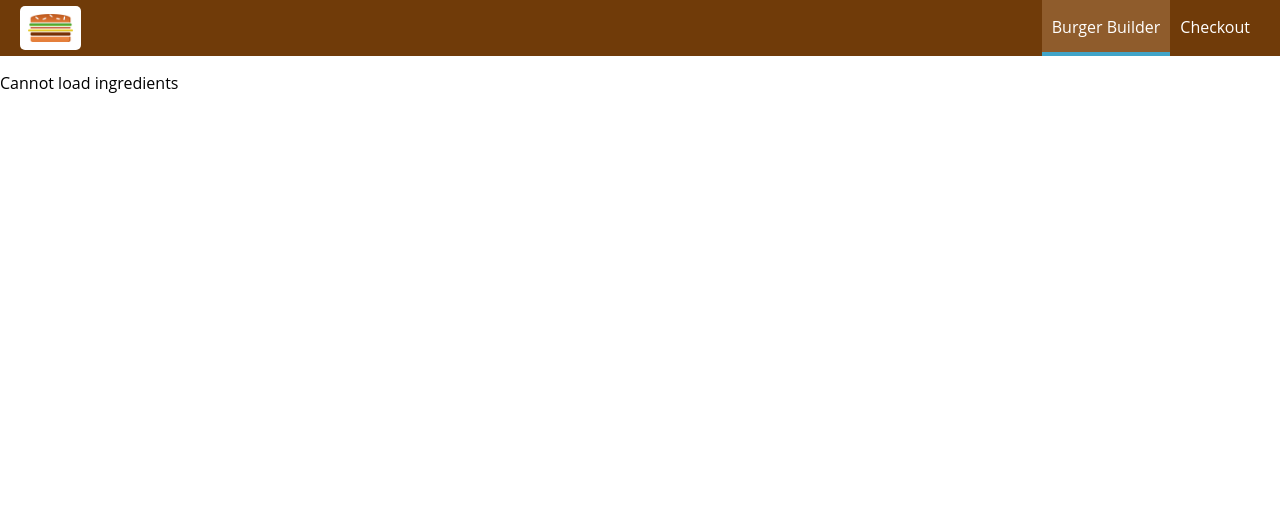
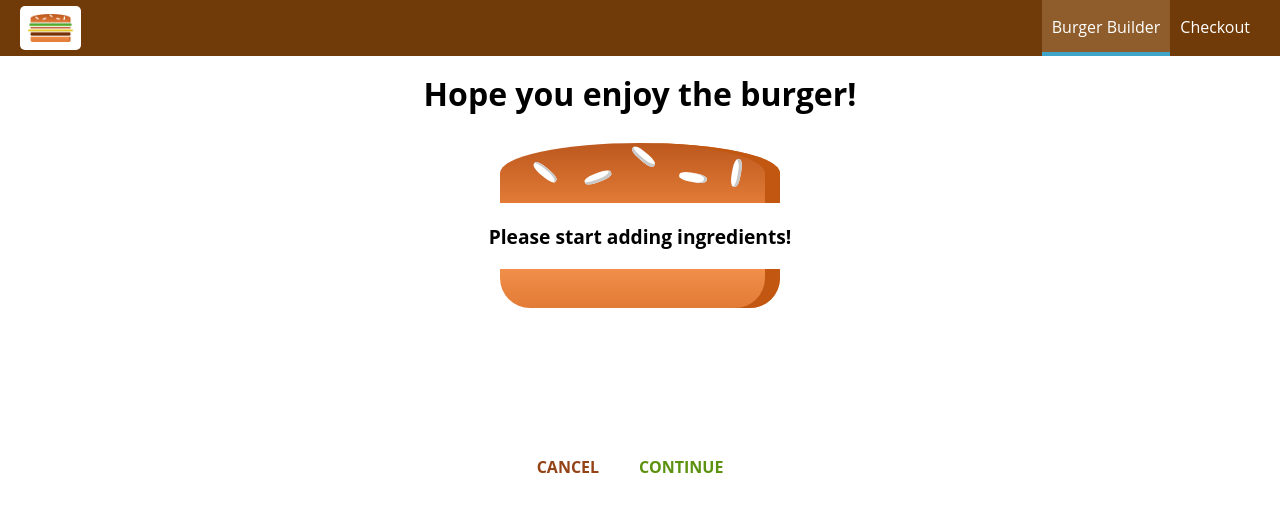
Before and after one commit to kedar512/burger-builder, a React (Create React App) app: page /checkout in a window 1280 px wide. Shown: the top 512 px of the page. Built offline with nearby package versions, Linux system fonts and the light colour scheme; no server answers; the HTML template or start-up script is replaced by a standard one.

Commit message:
Added routing in progress changes

```diff
--- a/package.json
+++ b/package.json
@@ -10,6 +10,7 @@
     "prop-types": "^15.7.2",
     "react": "^17.0.1",
     "react-dom": "^17.0.1",
+    "react-router-dom": "^5.2.0",
     "react-scripts": "4.0.2",
     "web-vitals": "^1.1.0"
   },
--- a/src/App.js
+++ b/src/App.js
@@ -1,7 +1,9 @@
 import { Component } from 'react';
+import { Route, Switch } from 'react-router-dom';
 
 import Layout from './hoc/Layout/Layout';
 import BurgerBuilder from './containers/BurgerBuilder/BurgerBuilder';
+import Checkout from './containers/Checkout/Checkout';
 
 class App extends Component {
 
@@ -9,7 +11,10 @@ class App extends Component {
     return (
       <div>
         <Layout>
-          <BurgerBuilder />
+          <Switch>
+            <Route path='/checkout' component={Checkout} />
+            <Route path='/' component={BurgerBuilder} />
+          </Switch>
         </Layout>
       </div>
     );
--- /dev/null
+++ b/src/components/Order/CheckoutSummary/CheckoutSummary.js
@@ -0,0 +1,19 @@
+import Burger from '../../Burger/Burger';
+import Button from '../../UI/Button/Button';
+
+import classes from './CheckoutSummary.module.css';
+
+const checkoutSummary = (props) => {
+    return (
+        <div className={classes.CheckoutSummary}>
+            <h1>Hope you enjoy the burger!</h1>
+            <div style={{ width: '100%', margin: 'auto'}}>
+                <Burger ingredients={props.ingredients} />
+            </div>
+            <Button clicked={props.checkoutCancelled} btnType='Danger'>CANCEL</Button>
+            <Button clicked={props.checkoutContinued} btnType='Success'>CONTINUE</Button>
+        </div>
+    );
+}
+
+export default checkoutSummary;
--- /dev/null
+++ b/src/components/Order/CheckoutSummary/CheckoutSummary.module.css
@@ -0,0 +1,11 @@
+.CheckoutSummary {
+    text-align: center;
+    width: 80%;
+    margin: auto;
+}
+
+@media (min-width: 600px) {
+    .CheckoutSummary {
+        width: 500px;
+    }
+}
--- a/src/containers/BurgerBuilder/BurgerBuilder.js
+++ b/src/containers/BurgerBuilder/BurgerBuilder.js
@@ -88,7 +88,7 @@ class BurgerBuilder extends Component {
 
     purchaseContinueHandler = () => {
         //alert('You have purchased a delicous burger successfully!');
-        this.setState({ loading: true });
+        /* this.setState({ loading: true });
         const order = {
             ingredients: this.state.ingredients,
             price: this.state.totalPrice,
@@ -112,7 +112,19 @@ class BurgerBuilder extends Component {
             .catch(error => {
                 console.log(error);
                 this.setState({ loading: false, purchasing: false });
-            });
+            }); */
+        const queryParams = [];
+
+        for (let i in this.state.ingredients) {
+            queryParams.push(`${i}=${this.state.ingredients[i]}`);
+        }
+
+        const queryString = queryParams.join('&');
+
+        this.props.history.push({
+            pathname: '/checkout',
+            search: `?${queryString}`
+        });
     }
 
     render() {
--- /dev/null
+++ b/src/containers/Checkout/Checkout.js
@@ -0,0 +1,50 @@
+import React, { Component } from 'react';
+import { Route } from 'react-router-dom';
+
+import CheckoutSummary from '../../components/Order/CheckoutSummary/CheckoutSummary';
+import ContactData from './ContactData/ContactData';
+
+class Checkout extends Component {
+
+    state = {
+        ingredients: {
+            salad: 1,
+            bacon: 1,
+            cheese: 1,
+            meat: 1
+        }
+    }
+
+    componentDidMount() {
+        const query = new URLSearchParams(this.props.location.search);
+        const ingredients = {};
+
+        for (let param of query.entries()) {
+            ingredients[param[0]] = +param[1];
+        }
+
+        this.setState({ ingredients: ingredients });
+    }
+
+    checkoutCancelledHandler = () => {
+        this.props.history.goBack();
+    }
+
+    checkoutContinuedHandler = () => {
+        this.props.history.replace('/checkout/contact-data');
+    }
+
+    render() {
+        return(
+            <div>
+                <CheckoutSummary
+                    ingredients={this.state.ingredients}
+                    checkoutCancelled={this.checkoutCancelledHandler}
+                    checkoutContinued={this.checkoutContinuedHandler} />
+                <Route path={`${this.props.match.url}/contact-data`} component={ContactData} />
+            </div>
+        );
+    }
+}
+
+export default Checkout;
--- /dev/null
+++ b/src/containers/Checkout/ContactData/ContactData.js
@@ -0,0 +1,32 @@
+import React, { Component } from 'react';
+
+import Button from '../../../components/UI/Button/Button';
+
+import classes from './ContactData.module.css';
+
+class ContactData extends Component {
+
+    state = {
+        name: '',
+        email: '',
+        address: {
+            street: '',
+            postalCode: ''
+        }
+    }
+
+    render() {
+        return(
+            <div className={classes.ContactData}>
+                <h4>Enter your contact details</h4>
+                <input className={classes.Input}  type='text' name='name' placeholder='Enter your name' />
+                <input className={classes.Input} type='text' name='email' placeholder='Enter your email' />
+                <input className={classes.Input} type='text' name='street' placeholder='Enter street name' />
+                <input className={classes.Input} type='text' name='postalCode' placeholder='Enter postal code' />
+                <Button btnType='Success'>ORDER</Button>
+            </div>
+        );
+    }
+}
+
+export default ContactData;
--- /dev/null
+++ b/src/containers/Checkout/ContactData/ContactData.module.css
@@ -0,0 +1,19 @@
+.ContactData {
+    margin: 20px auto;
+    width: 80%;
+    text-align: center;
+    box-shadow: 0 2px 3px #ccc;
+    border: 1px solid #eee;
+    padding: 10px;
+    box-sizing: border-box;
+}
+
+.Input {
+    display: block;
+}
+
+@media (min-width: 600px) {
+    .ContactData {
+        width: 500px;
+    }
+}
--- a/src/index.js
+++ b/src/index.js
@@ -1,15 +1,19 @@
 import React from 'react';
 import ReactDOM from 'react-dom';
+import { BrowserRouter } from 'react-router-dom';
 import './index.css';
 import App from './App';
 import reportWebVitals from './reportWebVitals';
 
-ReactDOM.render(
-  <React.StrictMode>
-    <App />
-  </React.StrictMode>,
-  document.getElementById('root')
+const app = (
+  <BrowserRouter>
+    <React.StrictMode>
+      <App />
+    </React.StrictMode>
+  </BrowserRouter>
 );
+
+ReactDOM.render(app, document.getElementById('root'));
 
 // If you want to start measuring performance in your app, pass a function
 // to log results (for example: reportWebVitals(console.log))
```
Also changed, not shown: 1 other file (tests, documents, lock files or other folders).
